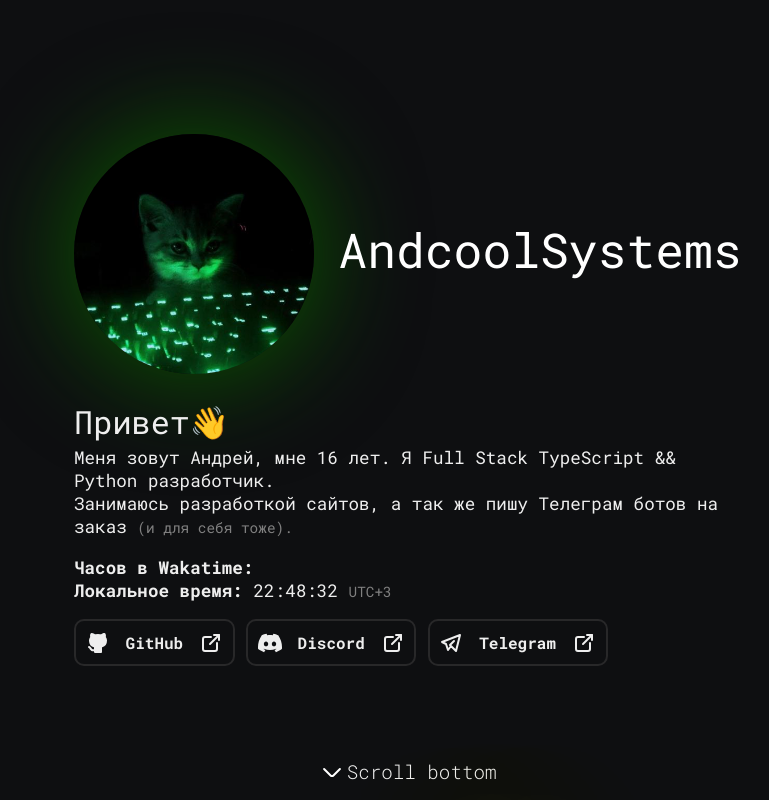
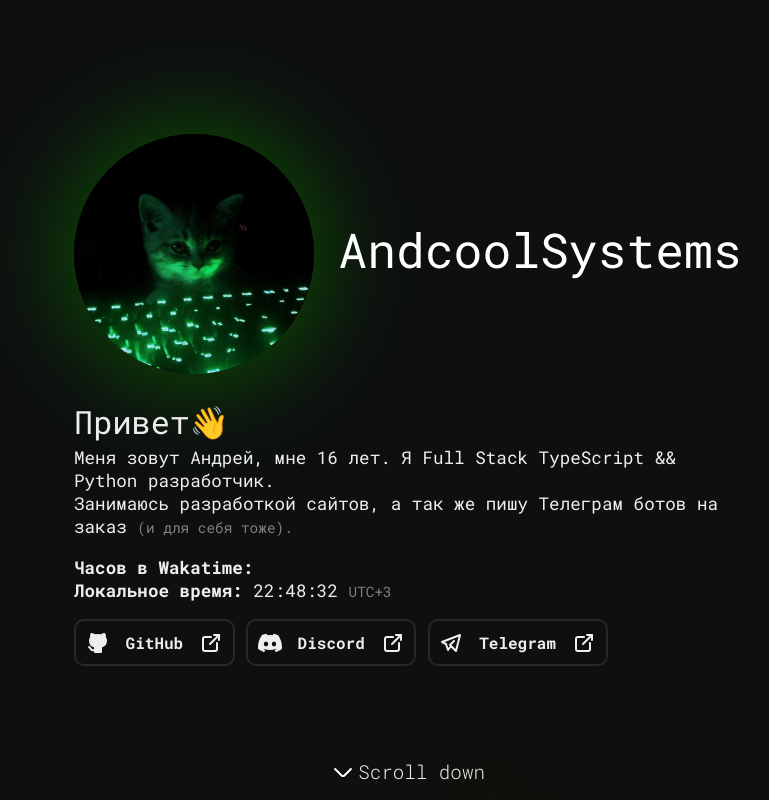
Before and after one commit to Andcool-Systems/andcool-site-v3, a Next.js app: page / in a window 1280 px wide. Shown: the top 800 px of the page, without its empty margins (232-1001 px from the left). Built offline with nearby package versions, Linux system fonts and the light colour scheme; no server answers.

Commit message:
Update client.tsx

```diff
--- a/app/client.tsx
+++ b/app/client.tsx
@@ -144,7 +144,7 @@ export default function Home({ birthday, timeServer }: { birthday: boolean, time
 						</a>
 					</div>
 				</div>
-				<span className={styles.scroll_bottom} id="scroll_bottom"><img alt="" src="/static/arrow.svg" />Scroll bottom</span>
+				<span className={styles.scroll_bottom} id="scroll_bottom"><img alt="" src="/static/arrow.svg" />Scroll down</span>
 			</header>
 			<h1>Основные <span className={styles.main_tech}>навыки</span></h1>
 			<div className={styles.stack}>
```
